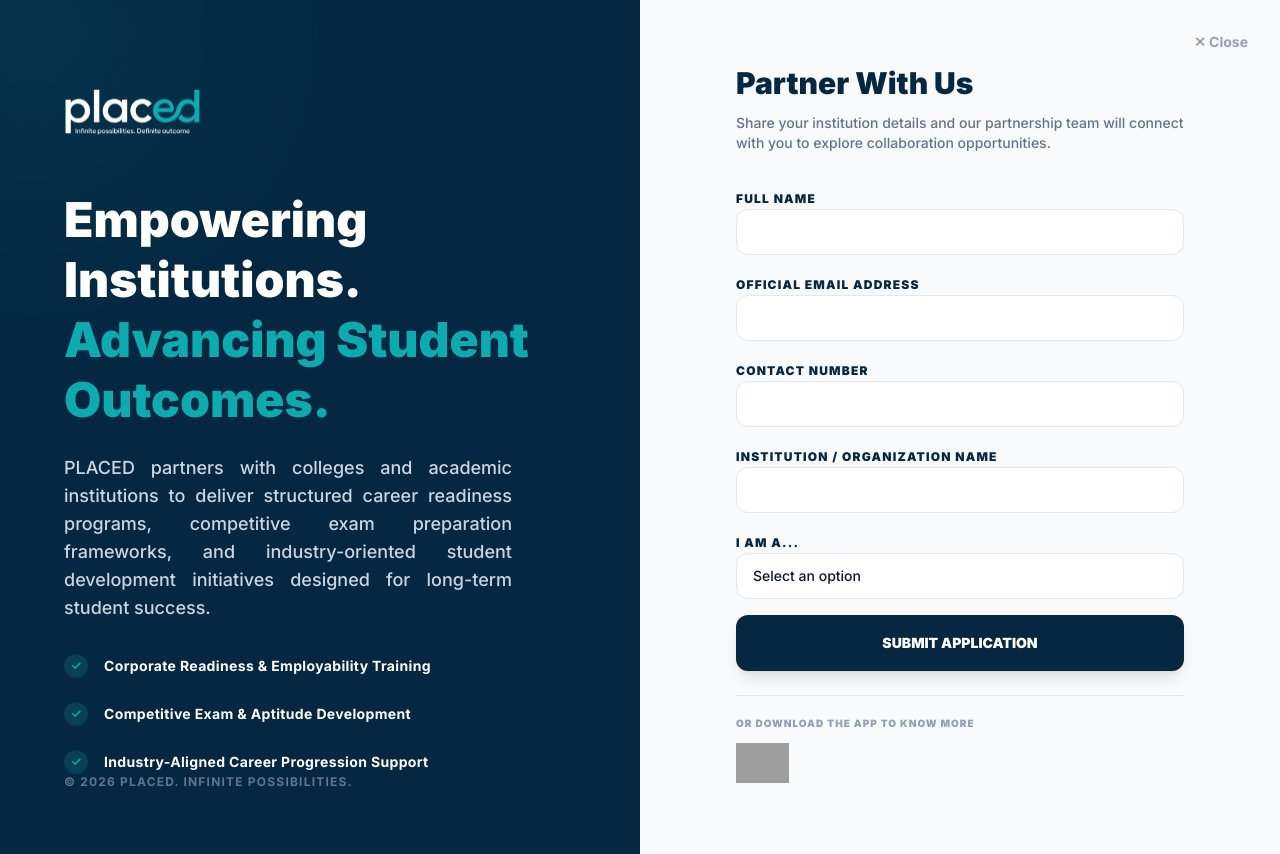
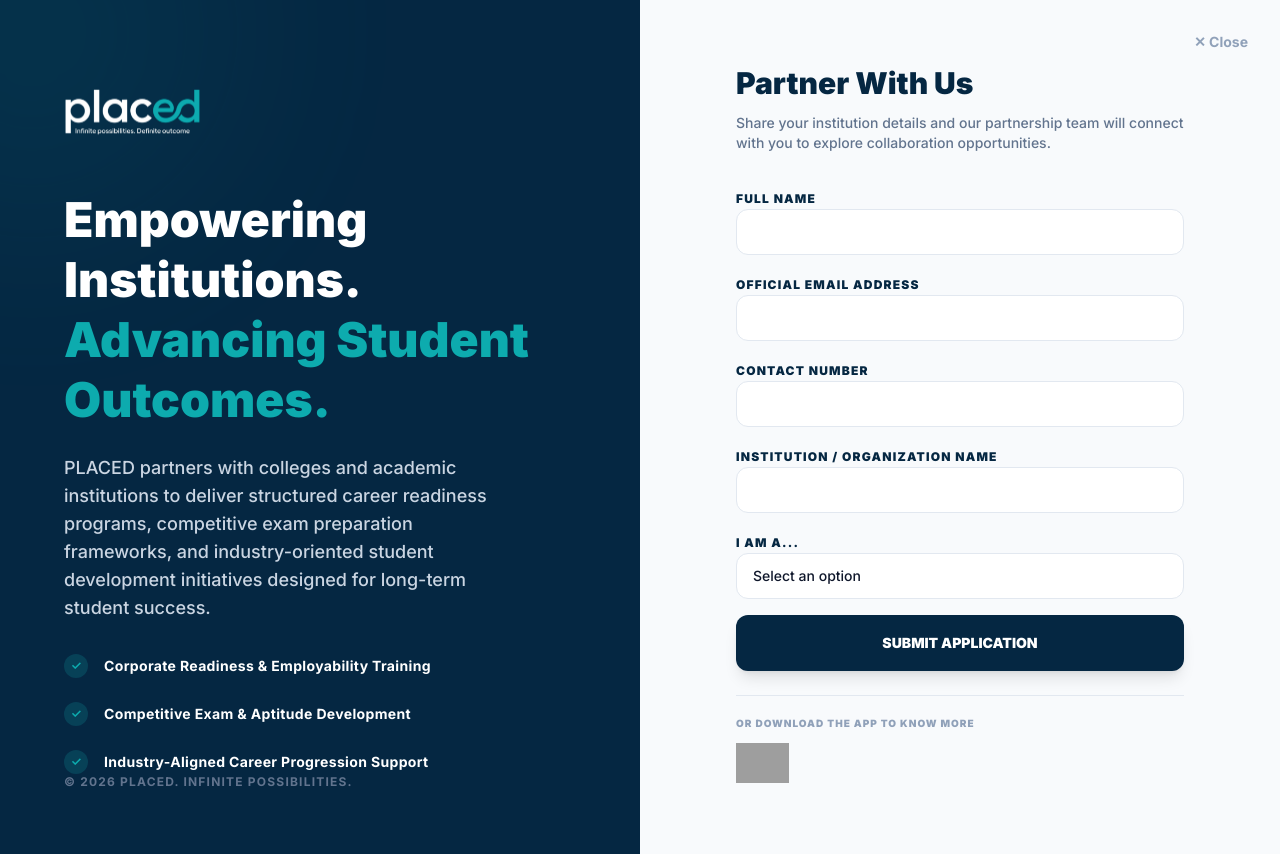
Before and after one commit to Krishnaa-23/placedclone1, a Next.js app: page /signup in a window 1280 px wide. Built offline with nearby package versions, Linux system fonts and the light colour scheme; no server answers; grey boxes are pictures that could not be loaded.

Commit message:
17/05 full updatedd

```diff
--- a/app/signup/page.tsx
+++ b/app/signup/page.tsx
@@ -76,7 +76,7 @@
             Empowering Institutions. <br className="hidden xl:block"/><span className="text-[#0DABAE]">Advancing Student Outcomes.</span>
           </motion.h1>
 
-          <motion.p initial={{ opacity: 0, y: 20 }} animate={{ opacity: 1, y: 0 }} transition={{ duration: 0.5, delay: 0.1 }} className="text-slate-300 text-base xl:text-lg mb-8 max-w-md font-medium text-justify">
+          <motion.p initial={{ opacity: 0, y: 20 }} animate={{ opacity: 1, y: 0 }} transition={{ duration: 0.5, delay: 0.1 }} className="text-slate-300 text-base xl:text-lg mb-8 max-w-md font-medium ">
             PLACED partners with colleges and academic institutions to deliver structured career readiness programs, competitive exam preparation frameworks, and industry-oriented student development initiatives designed for long-term student success.
           </motion.p>
 
```
